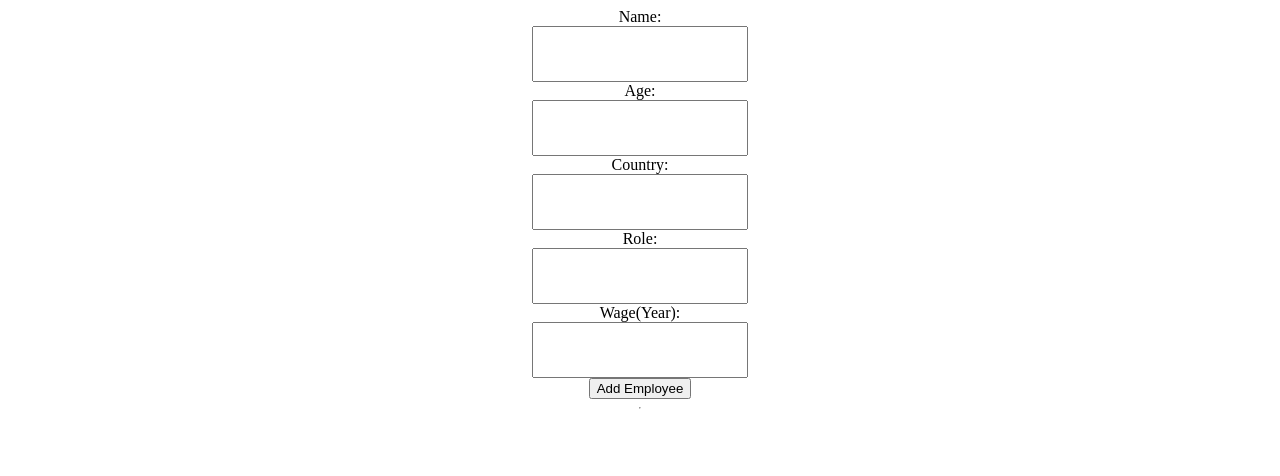
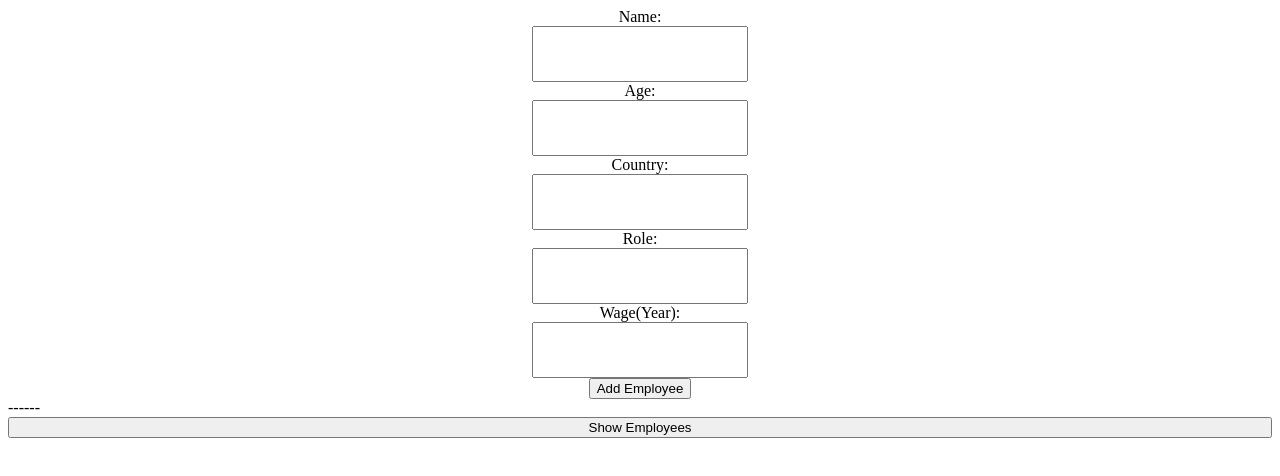
Before and after one commit to farooqashar/employees, a React (Create React App) app in the folder client/: page / in a window 1280 px wide. Shown: the top 476 px of the page. Built offline with nearby package versions, Linux system fonts and the light colour scheme.

Commit message:
added button

```diff
--- a/client/src/App.js
+++ b/client/src/App.js
@@ -29,7 +29,9 @@ function App() {
   };
 
   return (
+    <>
     <div className="App">
+
       <div className="formInfo">
         <label htmlFor="name">Name:</label>
         <input id="name" type="text" onChange={(event) => setName(event.target.value)}/>
@@ -48,9 +50,11 @@ function App() {
 
         <button onClick = {handleSubmit} type="submit">Add Employee</button>
       </div>
-      <hr />
+      ------
 
+      <button> Show Employees </button>
     </div>
+    </>
   );
 }
 
```
